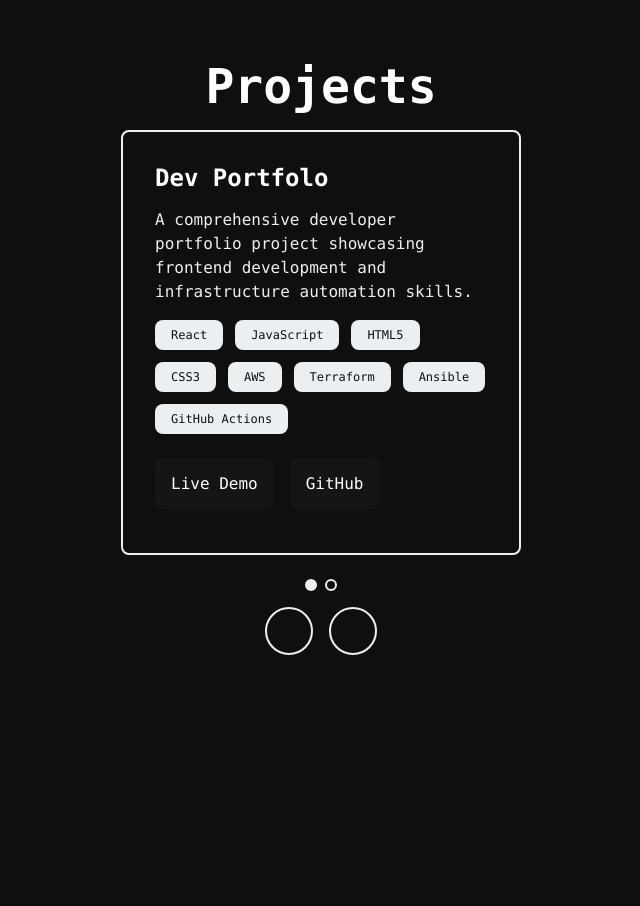
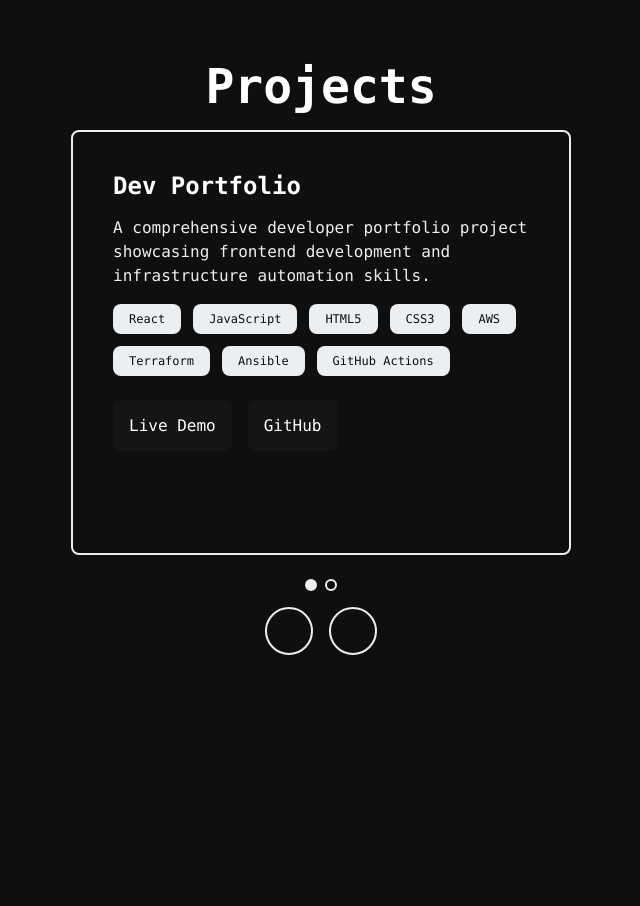
Before and after one commit to oaguilar83/dev-portfolio-frontend, a React (Vite) app: page / in a window 1280 px wide. Shown: the part 1660-2566 px from the top of the page, without its empty margins (319-959 px from the left). Built offline with nearby package versions, Linux system fonts and the light colour scheme; no server answers; some icons are missing.

Commit message:
update project section
- add comingSoon flag too add badge and remove buttons

```diff
--- a/src/sections/projects/Projects.jsx
+++ b/src/sections/projects/Projects.jsx
@@ -8,19 +8,21 @@
 const projects = [
   {
     id: 1,
-    title: 'Dev Portfolo',
+    title: 'Dev Portfolio',
     description: 'A comprehensive developer portfolio project showcasing frontend development and infrastructure automation skills.',
     tech: ['React', 'JavaScript', 'HTML5', 'CSS3', 'AWS', 'Terraform', 'Ansible', 'GitHub Actions'],
     link: '#',
     github: 'https://github.com/oaguilar83/dev-portfolio',
+    comingSoon: false,
   },
   {
     id: 2,
     title: 'The Hour of Happiness',
-    description: 'Coming Soon',
+    description: 'A project currently in development. Stay tuned for updates!',
     tech: [],
-    link: '',
-    github: '',
+    link: null,
+    github: null,
+    comingSoon: true,
   },
 ];
 
@@ -49,8 +51,14 @@
         <div className={styles.carousel_container}>
           <div className={styles.tile}>
             <div className={styles.tile_content}>
+              <div className={styles.tile_header}>
                 <h3 className={styles.tile_title}>{currentProject.title}</h3>
+                {currentProject.comingSoon && (
+                  <span className={styles.coming_soon_badge}>Coming Soon</span>
+                )}
+              </div>
               <p className={styles.tile_description}>{currentProject.description}</p>
+              {currentProject.tech.length > 0 && (
                 <div className={styles.tech_stack}>
                   {currentProject.tech.map((tech, index) => (
                     <span key={index} className={styles.tech_tag}>
@@ -58,7 +66,10 @@
                     </span>
                   ))}
                 </div>
+              )}
+              {!currentProject.comingSoon && (
                 <div className={styles.project_links}>
+                  {currentProject.link && (
                     <a
                       href={currentProject.link}
                       className={styles.project_link}
@@ -67,6 +78,8 @@
                     >
                       Live Demo
                     </a>
+                  )}
+                  {currentProject.github && (
                     <a
                       href={currentProject.github}
                       className={styles.project_link}
@@ -75,7 +88,9 @@
                     >
                       GitHub
                     </a>
+                  )}
                 </div>
+              )}
             </div>
           </div>
         </div>
--- a/src/sections/projects/Projects.module.css
+++ b/src/sections/projects/Projects.module.css
@@ -35,12 +35,27 @@
   flex-direction: column;
   gap: 1rem;
   height: 100%;
-  align-content:space-evenly
+}
+
+.tile_header {
+  display: flex;
+  align-items: center;
+  gap: 1rem;
+  flex-wrap: wrap;
 }
 
 .tile_title {
   color: var(--primary-font-color);
   font-size: 1.5rem;
+}
+
+.coming_soon_badge {
+  background-color: var(--accent-color);
+  color: var(--primary-background-color);
+  padding: 0.5rem 1rem;
+  border-radius: 4px;
+  font-size: 0.75rem;
+  text-transform: uppercase;
 }
 
 .tile_description {
@@ -149,32 +164,14 @@
     font-size: 3rem;
   }
 
-  .carousel_container {
-    gap: 2rem;
-  }
-
-  .project_tile {
+  .tile {
     max-width: 450px;
     padding: 2.5rem;
-    min-height: 300px;
-  }
-
-  .project_title {
-    font-size: 1.4rem;
-  }
-
-  .project_description {
-    font-size: 0.95rem;
   }
 }
 
 @media (min-width: 1024px) {
-  .carousel_container {
-    gap: 3rem;
-  }
-
-  .project_tile {
+  .tile {
     max-width: 500px;
-    min-height: 320px;
   }
 }
```
Lines whose indentation alone changed are shown as unchanged.
